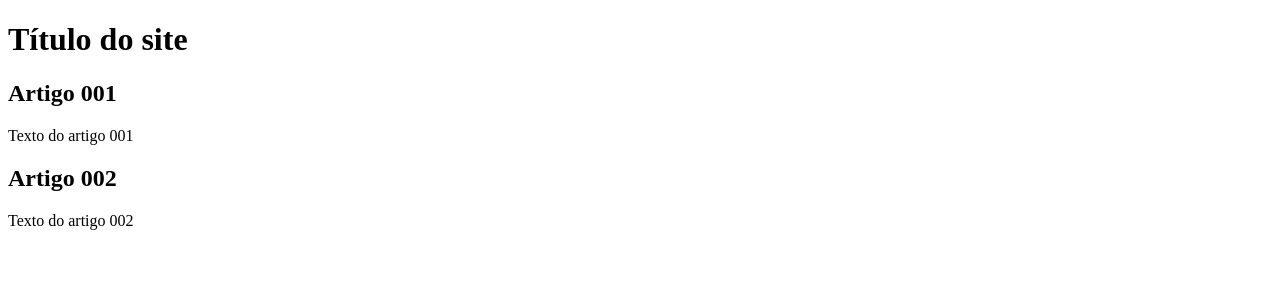
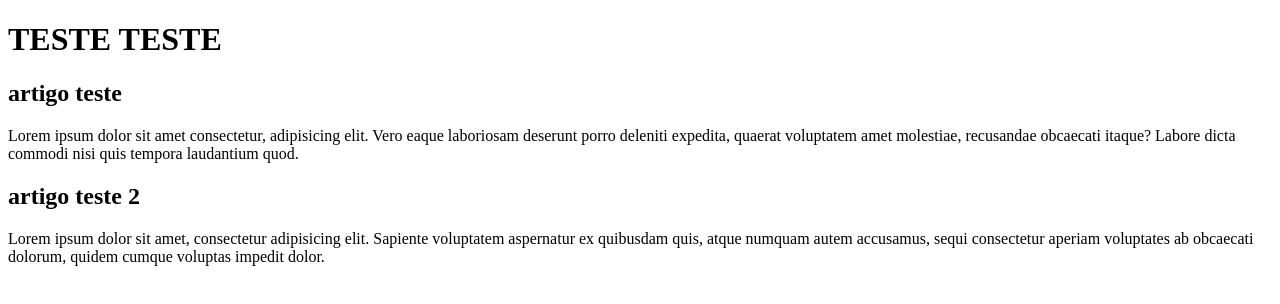
Before and after one commit to dev-AdrianoS/Apresentation, a plain HTML site: page index.html in a window 1280 px wide. Drawn offline with Linux system fonts and the light colour scheme.

Commit message:
Iniciado os testes na branch conteúdo

```diff
--- a/index.html
+++ b/index.html
@@ -9,15 +9,16 @@
 <body>
     <main>
 <header>
-    <h1>Título do site</h1>
+    <h1>TESTE TESTE</h1>
 </header>
 <article>
-    <h2>Artigo 001</h2>
-    <p>Texto do artigo 001</p>
+    <h2>artigo teste</h2>
+    <p>Lorem ipsum dolor sit amet consectetur, adipisicing elit. Vero eaque laboriosam deserunt porro deleniti expedita, quaerat voluptatem amet molestiae, recusandae obcaecati itaque? Labore dicta commodi nisi quis tempora laudantium quod.
+    </p>
 </article>
 <article>
-    <h2>Artigo 002</h2>
-    <p>Texto do artigo 002</p>
+    <h2>artigo teste 2</h2>
+    <p>Lorem ipsum dolor sit amet, consectetur adipisicing elit. Sapiente voluptatem aspernatur ex quibusdam quis, atque numquam autem accusamus, sequi consectetur aperiam voluptates ab obcaecati dolorum, quidem cumque voluptas impedit dolor.</p>
 </article>
     </main>
 </body>
```
